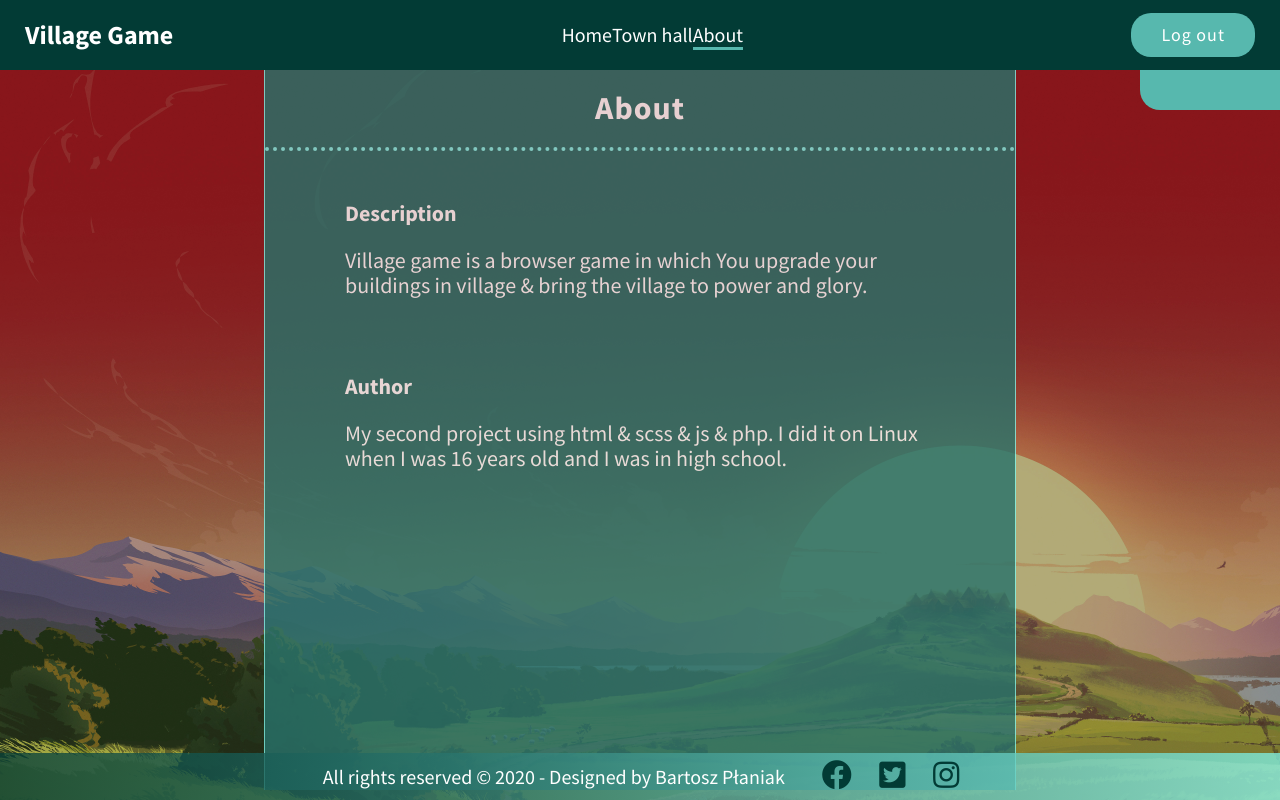
After one commit to Bartekp26/Village-game, a PHP site: page /php/about.php in a window 1280 px wide. The commit adds this page. Run offline with PHP 8.4, Linux system fonts and the light colour scheme; the visitor is signed in with stand-in values (Sample User, id 1); data that the repository does not hold is empty; some libraries are stand-ins or nearby versions.

Commit message:
Added about page

```diff
--- a/css/index.css
+++ b/css/index.css
@@ -249,7 +249,7 @@ body {
 body {
   background: linear-gradient(rgba(0, 0, 0, 0.3), rgba(0, 0, 0, 0.3)), url("../assets/img/background.png"); }
 
-.townhall {
+.table {
   margin: 0 auto;
   max-width: 750px;
   min-height: 90vh;
@@ -259,7 +259,7 @@ body {
   border-right: 1px #80f4e8 solid;
   border-left: 1px #80f4e8 solid;
   color: white; }
-  .townhall__title {
+  .table__title {
     text-align: center;
     margin: 0;
     padding: 20px;
@@ -318,3 +318,12 @@ body {
     color: red;
     top: 85px;
     left: 25%; }
+
+.about {
+  margin: 50px 80px;
+  font-family: "Source Sans Pro", sans-serif;
+  font-size: 22px; }
+  .about__element {
+    margin-bottom: 75px; }
+  .about__title {
+    margin: 0px; }
--- /dev/null
+++ b/php/about.php
@@ -0,0 +1,14 @@
+<?php require("game.php"); ?>
+<div class="table">
+  <h2 class="table__title">About</h2>
+  <div class="about">
+    <div class="about__element">
+      <h4 class="about__title">Description</h4>
+      <p>Village game is a browser game in which You upgrade your buildings in village & bring the village to power and glory.</p>
+    </div>
+    <div class="about__element">
+      <h4 class="about__title">Author</h4>
+      <p>My second project using html & scss & js & php. I did it on Linux when I was 16 years old and I was in high school.</p>
+    </div>
+  </div>
+</div>
--- a/php/game.php
+++ b/php/game.php
@@ -24,6 +24,7 @@
           $menuList=array(
             'Home' => 'game.php',
             'Town hall' => 'townhall.php',
+            'About' => 'about.php',
           );
 
           foreach ($menuList as $title => $url) {
--- a/php/townhall.php
+++ b/php/townhall.php
@@ -1,6 +1,6 @@
 <?php require("game.php"); ?>
-<div class="townhall">
-  <h2 class="townhall__title">Town hall</h2>
+<div class="table">
+  <h2 class="table__title">Town hall</h2>
   <div class="buildings_container">
     <?php
       require "phpmysqlconnect.php";
--- /dev/null
+++ b/scss/game/about.scss
@@ -0,0 +1,13 @@
+.about{
+  margin: 50px 80px;
+  font-family: $sansProFont;
+  font-size: 22px;
+
+  &__element{
+    margin-bottom: 75px;
+  }
+
+  &__title{
+    margin: 0px;
+  }
+}
--- a/scss/game/townhall.scss
+++ b/scss/game/townhall.scss
@@ -2,7 +2,7 @@ body{
   background: linear-gradient(rgba(0, 0, 0, 0.3), rgba(0, 0, 0, 0.3)), url("../assets/img/background.png");
 }
 
-.townhall{
+.table{
   margin: 0 auto;
   max-width: 750px;
   min-height: 90vh;
@@ -12,7 +12,6 @@ body{
   border-right: 1px $lightenBasicColor solid;
   border-left: 1px $lightenBasicColor solid;
   color: white;
-
 
   &__title{
     text-align: center;
--- a/scss/index.scss
+++ b/scss/index.scss
@@ -10,3 +10,4 @@
 @import "./game/menu";
 @import "./game/minerals";
 @import "./game/townhall";
+@import "./game/about";
```
